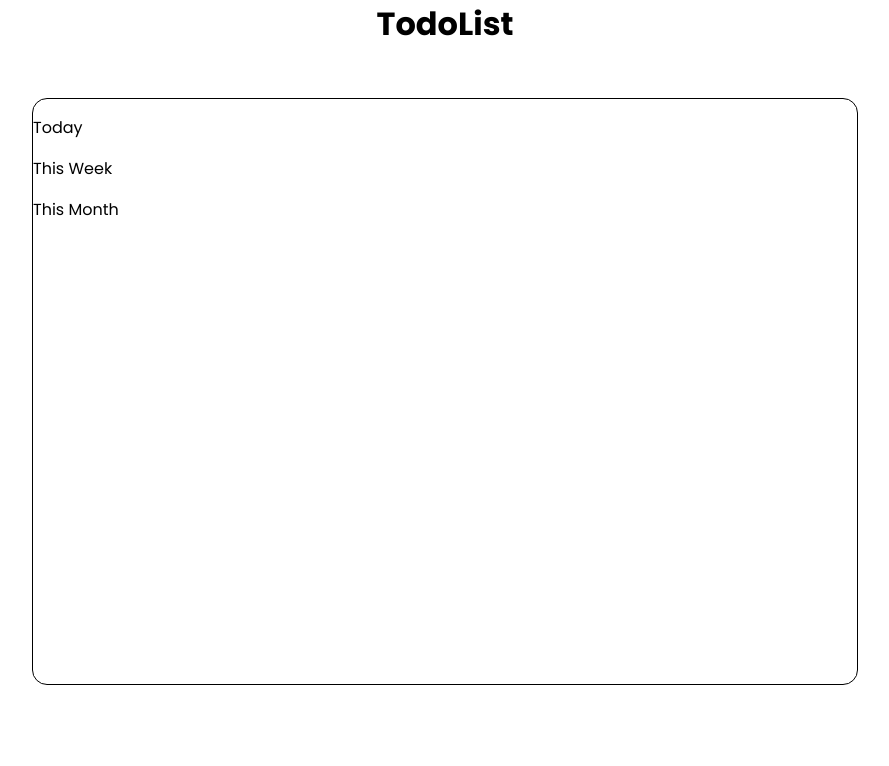
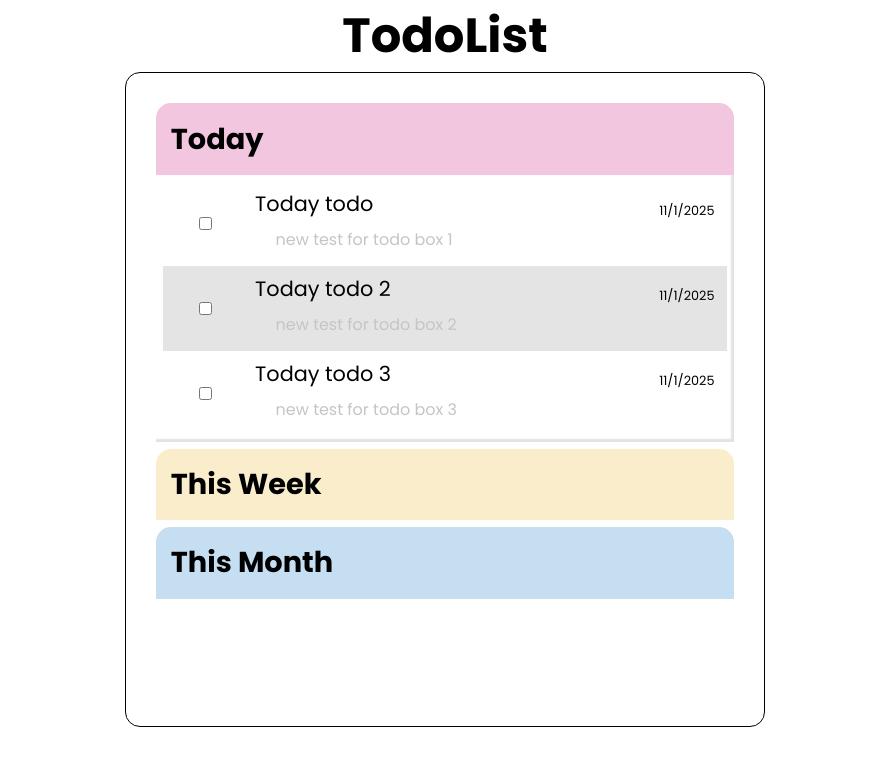
Before and after one commit to AlixiaDae/todolist, a website built with webpack: page dist/index.html in a window 1280 px wide. Shown: the whole page, without its empty margins (195-1084 px from the left). Built offline with nearby package versions, Linux system fonts and the light colour scheme.

Commit message:
Todos for each project now shows

```diff
--- a/src/Todos.js
+++ b/src/Todos.js
@@ -12,6 +12,10 @@ class Todos {
     return this.projects;
   }
 
+  getProject(projectName) {
+    return this.projects.find((proj) => proj.name === projectName);
+  }
+
   addProject(newProjectObject) {
     if (this.projects.find((proj) => proj.name === newProjectObject.name))
       return;
--- a/src/index.js
+++ b/src/index.js
@@ -3,21 +3,57 @@ import Project from "./project";
 import Todos from "./Todos";
 
 // TEST
-let testTodo1 = new Todo("testing1", "new test");
-let testTodo2 = new Todo("testing2", "new test");
-let testTodo3 = new Todo("testing3", "new test");
+let testTodo = new Todo("Today todo", "new test for todo box 1");
+let testTodo2 = new Todo("Today todo 2", "new test for todo box 2");
+let testTodo3 = new Todo("Today todo 3", "new test for todo box 3");
 
-let testProject = new Project("Test Project");
-
-testProject.addTodo(testTodo1);
-testProject.addTodo(testTodo2);
-testProject.addTodo(testTodo3);
 //
 
-const todos = new Todos();
+const allTodos = new Todos();
+
+const todayTodos = allTodos.getProject("Today");
+
+todayTodos.addTodo(testTodo);
+todayTodos.addTodo(testTodo2);
+todayTodos.addTodo(testTodo3);
 
 // DOM ELEMENTS
 const main = document.querySelector(".main-board");
+
+// DOM Loaders
+
+function showProjects() {
+  // to ensure no color repeats
+  let colorArray = [
+    "#FAEDCB",
+    "#C9E4DE",
+    "#C6DEF1",
+    "#D8CDF0",
+    "#F2C6DE",
+    "#F7D9C4",
+  ];
+
+  for (let i = 0; i < allTodos.getProjects().length; i++) {
+    let project = allTodos.getProjects()[i];
+
+    let projectBox = createProjectBox(project);
+
+    // Color each project header differently
+
+    let bgColorIndex = Math.floor(Math.random() * 5);
+    let bgColor = colorArray[bgColorIndex];
+    let projectHeader = projectBox.childNodes[0];
+
+    projectHeader.style.backgroundColor = bgColor;
+
+    // Remove color from array so it can't be picked again
+    colorArray.splice(bgColorIndex, 1);
+
+    main.appendChild(projectBox);
+  }
+}
+
+showProjects();
 
 // DOM Creation Functions
 
@@ -27,20 +63,80 @@ function createProjectBox(projectObject) {
 
   const projectHeader = document.createElement("p");
   projectHeader.classList.add("project-header");
-
   projectHeader.textContent = projectObject.name;
 
+  const projectTodos = projectObject.getTodos();
+
   projectBox.appendChild(projectHeader);
+
+  if (projectTodos.length != 0) {
+    const todoBox = document.createElement("div");
+    todoBox.classList.add("todo-box");
+
+    for (let i = 0; i < projectTodos.length; i++) {
+      let todo = projectTodos[i];
+      let todoEl = createTodoBox(todo);
+
+      if (i % 2 == 1) {
+        todoEl.style.backgroundColor = "#e4e4e4";
+      } else {
+        todoEl.style.backgroundColor = "white";
+      }
+
+      todoBox.appendChild(todoEl);
+    }
+
+    projectBox.appendChild(todoBox);
+  }
+
   return projectBox;
 }
 
-// DOM Loaders
+function createTodoBox(todoObject) {
+  const todo = document.createElement("div");
+  todo.classList.add("todo");
 
-function showProjects() {
-  for (let i = 0; i < todos.getProjects().length; i++) {
-    let project = todos.getProjects()[i];
-    main.appendChild(createProjectBox(project));
-  }
+  const checkBox = document.createElement("input");
+  checkBox.setAttribute("type", "checkbox");
+  checkBox.setAttribute("checked-id", "checkbox");
+
+  const todoTitle = document.createElement("p");
+  todoTitle.classList.add("todo-title");
+  todoTitle.contentEditable = true;
+  todoTitle.textContent = todoObject.title;
+
+  const todoDescription = document.createElement("p");
+  todoDescription.classList.add("todo-description");
+  todoDescription.contentEditable = true;
+  todoDescription.textContent = todoObject.description;
+
+  const todoDate = document.createElement("p");
+  todoDate.classList.add("todo-date");
+  todoDate.textContent = todoObject.getDate();
+
+  const titleDescription = document.createElement("div");
+  titleDescription.classList.add("title-description");
+
+  // Listeners
+
+  todoTitle.addEventListener("keypress", (e) => {
+    if (e.key === "Enter") {
+      todoObject.title = todoTitle.textContent;
+      todoTitle.blur();
+      console.log(todayTodos);
+    }
+  });
+
+  todoDescription.addEventListener("keypress", (e) => {
+    if (e.key === "Enter") {
+      todoObject.description = todoDescription.textContent;
+      todoDescription.blur();
+      console.log(todayTodos);
+    }
+  });
+
+  titleDescription.append(todoTitle, todoDescription);
+  todo.append(checkBox, titleDescription, todoDate);
+
+  return todo;
 }
-
-showProjects();
--- a/src/styles/style.scss
+++ b/src/styles/style.scss
@@ -1,4 +1,5 @@
 @mixin flexCenter($direction, $justify, $align){
+    display: flex;
     flex-direction: $direction;
     justify-content: $justify;
     align-items: $align;
@@ -12,7 +13,6 @@ html {
 *::before,
 *::after {
     box-sizing: inherit;
-
 }
 
 body {
@@ -28,19 +28,84 @@ h1 {
     display: flex;
     justify-content: center;
     margin: 0;
+    font-size: 3em;
+}
+
+p {
+    margin: 0;
 }
 
 main {
     flex: 1;
-    padding: 50px;
 }
 
 .main-board {
-    width: 70%;
+    width: 50%;
     height: 90%;
     border: 1px solid black;
     border-radius: 15px;
     margin: 0 auto;
+    padding: 1.5em;
 
 
+    .project-box {
+        margin: 0.4em;
+        //border: 1px solid black;
+
+        .project-header {
+            margin: 0;
+            font-size: 1.8em;
+            font-weight: bold;
+            border-top-left-radius: 15px;
+            border-top-right-radius: 15px;
+            padding: 0.5em;
+        }
+
+        .todo-box {
+            padding: 0.4em;
+            box-shadow: -2px -2px 2px 1px #e2e2e2 inset;
+
+            .todo {
+                padding: 0.4em 0.4em 0.4em 2em;
+                gap: 2em;
+
+                .title-description {
+                    flex: 1;
+
+                    .todo-title {
+                        font-size: 1.3em;
+                        padding: 0em 0.2em 0em 0.4em;
+
+                        &:focus {
+                            outline: none;
+                            box-shadow: -2px -2px 2px 2px rgb(202, 202, 202) inset;
+                        }
+                    }
+
+                    .todo-description {
+                        padding: 0.5em;
+                        padding-left: 1.8em;
+                        color: rgb(197, 197, 197);
+
+                        &:hover {
+                            color: black;
+                        }
+
+                        &:focus {
+                            outline: none;
+                            box-shadow: -2px -2px 2px 2px rgb(202, 202, 202) inset;
+                        }
+                    }
+                }
+                .todo-date {
+                    font-size: 0.8em;
+                    margin-bottom: 2em;
+                    margin-right: 0.5em;
+                }
+
+                @include flexCenter(row, "", center)
+            }
+        }
+    }
+
 }
--- a/webpack.config.js
+++ b/webpack.config.js
@@ -6,6 +6,7 @@ module.exports = {
     filename: "main.js",
     path: path.resolve(__dirname, "dist"),
   },
+  devtool: 'inline-source-map',
   module: {
     rules: [
       {
```
Also changed, not shown: dist/main.js, src/styles/style.css, 1 other file.
